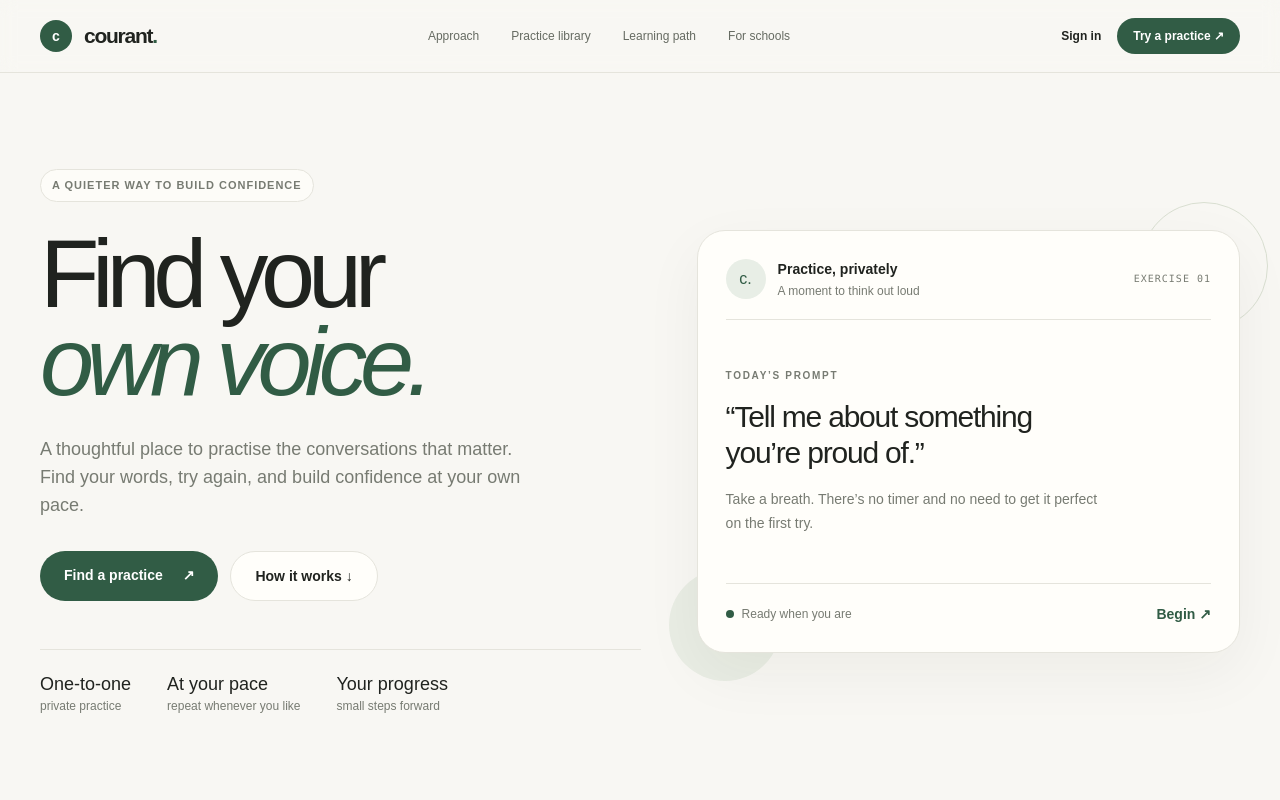
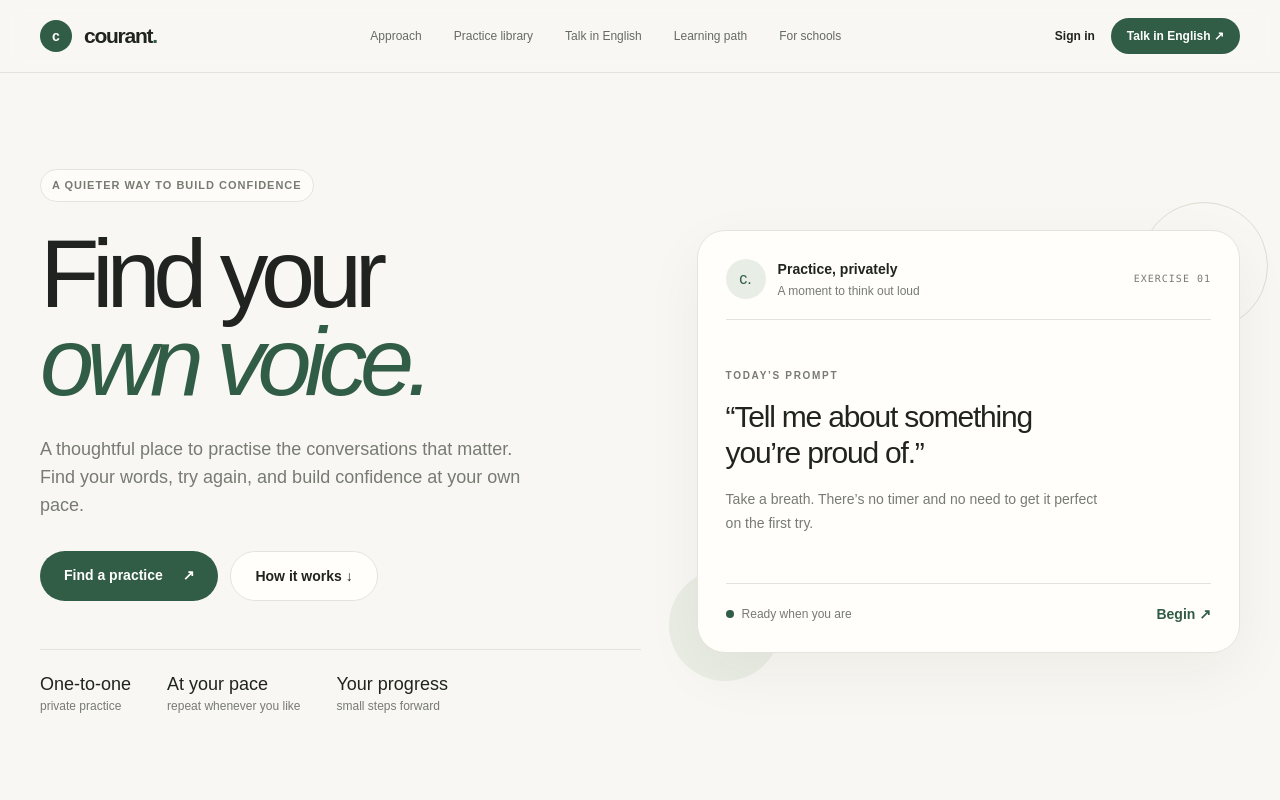
Before and after one commit to manansulya01/Courant, a Next.js app: page / in a window 1280 px wide. Shown: the top 800 px of the page. Built offline with nearby package versions, Linux system fonts and the light colour scheme.

Commit message:
Expose English voice conversation from the main navigation

```diff
--- a/components/Navbar.tsx
+++ b/components/Navbar.tsx
@@ -6,9 +6,9 @@ export default function Navbar(){
  return <header className="sticky top-0 z-50 border-b border-[var(--line)] bg-[var(--paper)]/95 backdrop-blur">
   <div className="container flex h-[72px] items-center justify-between">
    <Link href="/" className="flex items-center gap-3"><span className="grid h-8 w-8 place-items-center rounded-full bg-[var(--accent)] text-sm font-semibold text-white">c</span><span className="text-[21px] font-semibold tracking-[-.06em]">courant<span className="text-[var(--accent)]">.</span></span></Link>
-   <nav className="hidden items-center gap-8 text-xs font-medium text-[#666b62] md:flex"><a className="transition hover:text-[var(--ink)]" href="#how">Approach</a><a className="transition hover:text-[var(--ink)]" href="#labs">Practice library</a><a className="transition hover:text-[var(--ink)]" href="#program">Learning path</a><a className="transition hover:text-[var(--ink)]" href="#schools">For schools</a></nav>
-   <div className="flex items-center gap-4"><Link className="hidden text-xs font-semibold sm:block" href="/login">Sign in</Link><Link href="/labs" className="rounded-full bg-[var(--accent)] px-4 py-2.5 text-xs font-semibold text-white transition hover:bg-[#244735]">Try a practice ↗</Link><button aria-label="Toggle navigation" aria-expanded={open} onClick={()=>setOpen(!open)} className="grid h-9 w-9 place-items-center rounded-full border border-[var(--line)] md:hidden">{open?"×":"☰"}</button></div>
+   <nav className="hidden items-center gap-8 text-xs font-medium text-[#666b62] md:flex"><a className="transition hover:text-[var(--ink)]" href="#how">Approach</a><a className="transition hover:text-[var(--ink)]" href="#labs">Practice library</a><Link className="transition hover:text-[var(--ink)]" href="/talk">Talk in English</Link><a className="transition hover:text-[var(--ink)]" href="#program">Learning path</a><a className="transition hover:text-[var(--ink)]" href="#schools">For schools</a></nav>
+   <div className="flex items-center gap-4"><Link className="hidden text-xs font-semibold sm:block" href="/login">Sign in</Link><Link href="/talk" className="rounded-full bg-[var(--accent)] px-4 py-2.5 text-xs font-semibold text-white transition hover:bg-[#244735]">Talk in English ↗</Link><button aria-label="Toggle navigation" aria-expanded={open} onClick={()=>setOpen(!open)} className="grid h-9 w-9 place-items-center rounded-full border border-[var(--line)] md:hidden">{open?"×":"☰"}</button></div>
   </div>
-  {open&&<nav aria-label="Mobile navigation" className="container flex flex-col gap-4 border-t border-[var(--line)] py-5 text-sm font-medium md:hidden"><a href="#how" onClick={()=>setOpen(false)}>Approach</a><a href="#labs" onClick={()=>setOpen(false)}>Practice library</a><a href="#program" onClick={()=>setOpen(false)}>Learning path</a><a href="#schools" onClick={()=>setOpen(false)}>For schools</a><Link href="/login" onClick={()=>setOpen(false)}>Sign in</Link></nav>}
+  {open&&<nav aria-label="Mobile navigation" className="container flex flex-col gap-4 border-t border-[var(--line)] py-5 text-sm font-medium md:hidden"><a href="#how" onClick={()=>setOpen(false)}>Approach</a><a href="#labs" onClick={()=>setOpen(false)}>Practice library</a><Link href="/talk" onClick={()=>setOpen(false)}>Talk in English</Link><a href="#program" onClick={()=>setOpen(false)}>Learning path</a><a href="#schools" onClick={()=>setOpen(false)}>For schools</a><Link href="/login" onClick={()=>setOpen(false)}>Sign in</Link></nav>}
  </header>;
 }
```
